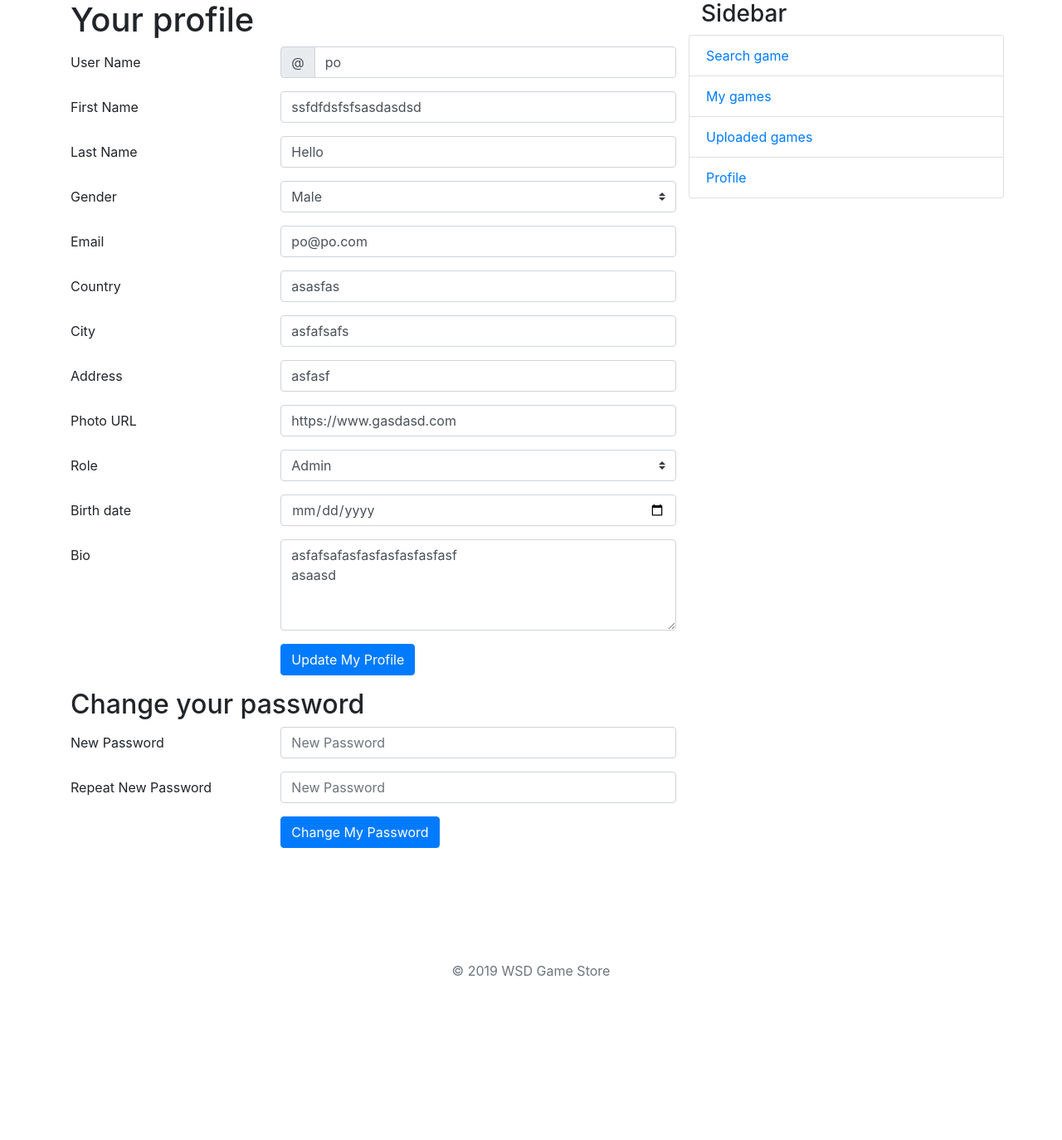
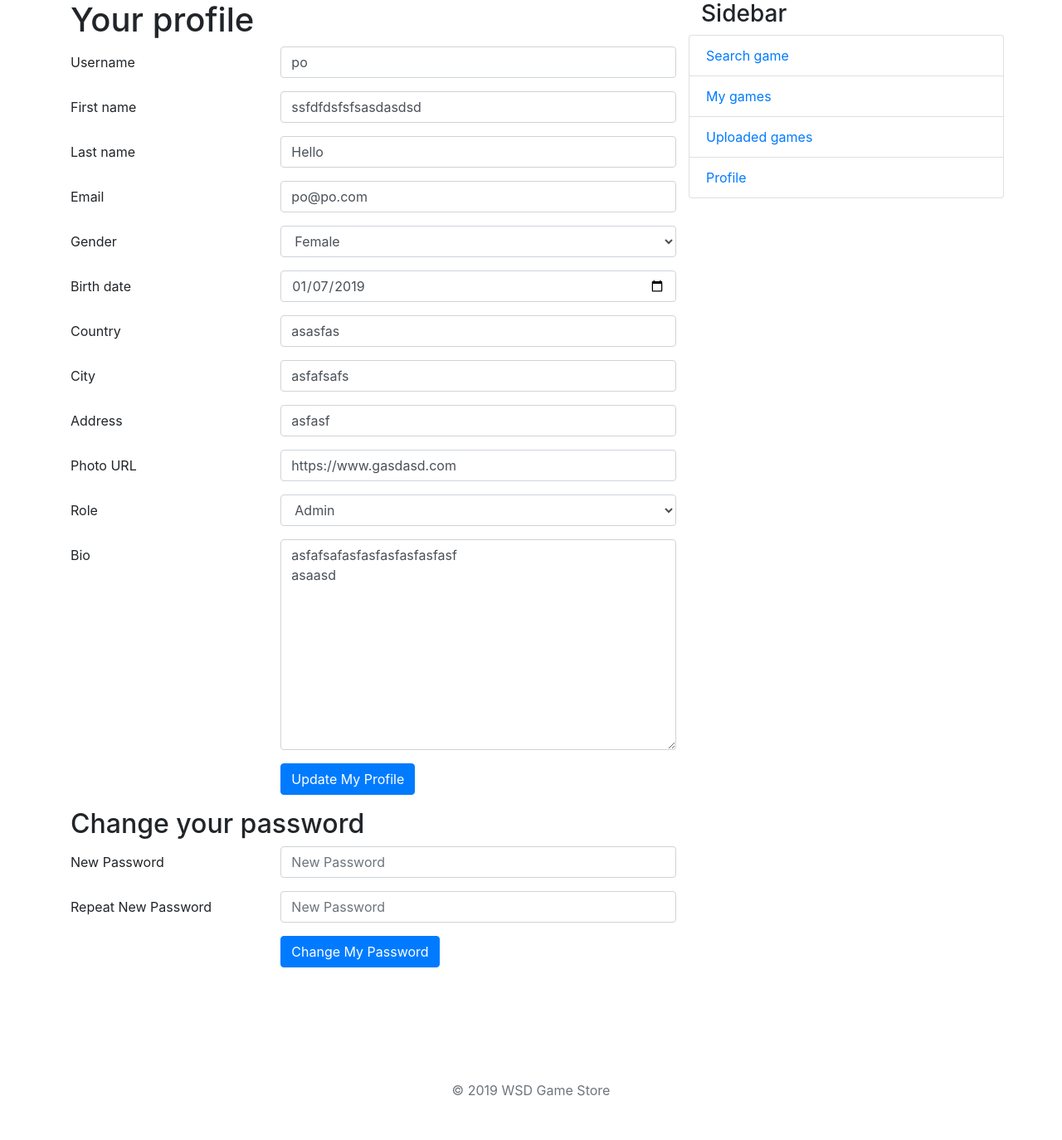
Before and after one commit to sashatoday/Online_Gamestore, a Django app: page /profile/ in a window 1280 px wide. Shown: the part 192-1566 px from the top of the page at 83% size. Before the commit the page ends 1369 px from the top, so only its background shows below. Run offline with Django 3.2, Linux system fonts and the light colour scheme; a user stored in the database is signed in; data comes from the database, SQL or seed files in the repository; both versions use the stored data as it was after the commit; some libraries are stand-ins or nearby versions.

Commit message:
Added functionality to Profile View

```diff
--- a/app/gamestore/forms.py
+++ b/app/gamestore/forms.py
@@ -7,10 +7,31 @@ from datetime import date
 
 class UserForm(UserCreationForm):
     birthDate = forms.DateField(help_text='Required. Format: MM/DD/YYYY')
+    MALE = 'M'
+    FEMALE = 'F'
+    UNKNOWN = 'U'
+    GENDER_CHOICES = (
+        (MALE, 'Male'),
+        (FEMALE, 'Female'),
+        (UNKNOWN, 'Unknown'),
+    )
+    gender = forms.ChoiceField(
+        choices=GENDER_CHOICES,
+        required=True,
+    )
 
     class Meta:
         model = User
-        fields = ('first_name', 'last_name', 'username', 'email', 'birthDate',  'password1', 'password2',)
+        fields = (
+            'first_name',
+            'last_name',
+            'username',
+            'email',
+            'birthDate',
+            'gender',
+            'password1',
+            'password2',
+        )
 
     def clean_first_name(self):
         return self.cleaned_data['first_name']
@@ -21,6 +42,9 @@ class UserForm(UserCreationForm):
     def clean_email(self):
         email = self.check_email_uniqueness()
         return email
+
+    def clean_gender(self):
+        return self.cleaned_data['gender']
 
     def check_email_uniqueness(self):
         email = self.cleaned_data['email']
@@ -81,18 +105,150 @@ class GameForm(ModelForm):
             raise forms.ValidationError("Please, enter age limit greater than 3")
         return age_limit
 
-class UserUpdateForm(UserChangeForm):
-    birthDate = forms.DateField(help_text='Required. Format: MM/DD/YYYY')
-    gender = forms.CharField()
+class UserUpdateForm(forms.ModelForm):
+    username = forms.CharField(
+        required=True,
+        widget=forms.TextInput(
+            attrs= {
+                'class' : 'form-control here'
+            }
+    ))
+    first_name = forms.CharField(
+        required=True,
+        widget=forms.TextInput(
+            attrs= {
+                'class' : 'form-control here'
+            }
+    ))
+    last_name = forms.CharField(
+        required=True,
+        widget=forms.TextInput(
+            attrs= {
+                'class' : 'form-control here'
+            }
+    ))
+    email = forms.CharField(
+        required=True,
+        widget=forms.TextInput(
+            attrs= {
+                'class' : 'form-control here'
+            }
+    ))
 
     class Meta:
         model = User
         fields = (
+            'username',
             'first_name',
             'last_name',
-            'username',
             'email',
+        )
+
+
+class UserProfileUpdateForm(forms.ModelForm):
+    MALE = 'M'
+    FEMALE = 'F'
+    UNKNOWN = 'U'
+    ADMIN = 'A'
+    DEVELOPER = 'D'
+    PLAYER = 'P'
+    GENDER_CHOICES = (
+        (MALE, 'Male'),
+        (FEMALE, 'Female'),
+        (UNKNOWN, 'Unknown'),
+    )
+    ROLE_CHOICES = (
+        (ADMIN, 'Admin'),
+        (DEVELOPER, 'Developer'),
+        (PLAYER, 'Player'),
+    )
+    gender = forms.ChoiceField(
+        choices=GENDER_CHOICES,
+        label='Gender',
+        required=False,
+        widget=forms.Select(
+            attrs= {
+                'class' : 'form-control here'
+            }
+        )
+    )
+    country = forms.CharField(
+        label='Country',
+        required=False,
+        widget=forms.TextInput(
+            attrs= {
+                'class' : 'form-control here'
+            }
+        )
+    )
+    city = forms.CharField(
+        label='City',
+        required=False,
+        widget=forms.TextInput(
+            attrs= {
+                'class' : 'form-control here'
+            }
+        )
+    )
+    address = forms.CharField(
+        label='Address',
+        required=False,
+        widget=forms.TextInput(
+            attrs= {
+                'class' : 'form-control here'
+            }
+        )
+    )
+    photoUrl = forms.URLField(
+        label='Photo URL',
+        initial='http://',
+        required=False,
+        widget=forms.URLInput(
+            attrs= {
+                'class' : 'form-control here'
+            }
+        )
+    )
+    role = forms.ChoiceField(
+        choices=ROLE_CHOICES,
+        label='Role',
+        required=True,
+        widget=forms.Select(
+            attrs= {
+                'class' : 'form-control here'
+            }
+        )
+    )
+    birthDate = forms.DateField(
+        help_text='Required. Format: MM/DD/YYYY',
+        label='Birth date',
+        required=False,
+        widget=forms.DateInput(
+            attrs= {
+                'type'  : 'date',
+                'class' : 'form-control here'
+            }
+        )
+    )
+    bio = forms.CharField(
+        label='Bio',
+        required=False,
+        widget=forms.Textarea(
+            attrs= {
+                'class' : 'form-control here'
+            }
+        )
+    )
+
+    class Meta:
+        model = User
+        fields = (
+            'gender',
             'birthDate',
-            'gender',
-            'password'
+            'country',
+            'city',
+            'address',
+            'photoUrl',
+            'role',
+            'bio',
         )
--- a/app/gamestore/templates/account/profile.html
+++ b/app/gamestore/templates/account/profile.html
@@ -6,104 +6,35 @@
 
 <h1>Your profile</h1>
 <form action="" method="post">{% csrf_token %}
+    {% if profileform.errors %}
+    <div class="errors">
+        <b><span style="color:red">Errors:</span></b>
+    {{ form.errors }}
+        <b><span style="color:red">Please, try again!</span></b>
+    </div>
+    {% endif %}
+    {% for field in userform %}
     <div class="form-group row">
-        <label for="username" class="col-4 col-form-label">User Name</label>
-        <div class="col-8">
-            <div class="input-group">
-                <div class="input-group-prepend">
-                    <span class="input-group-text">@</span>
-                </div>
-                <input type="text" required class="form-control" id="username" placeholder="Enter username" value="{{user.get_username}}"
-                    name="username">
+            <label for="id_{{ field.name }}" class="col-4 col-form-label">{{ field.label }}</label>
+            <div class="col-8">
+                {{ field }}
             </div>
-        </div>
     </div>
+    {% endfor %}
+    {% for field in profileform %}
     <div class="form-group row">
-        <label for="first_name" class="col-4 col-form-label">First Name</label>
-        <div class="col-8">
-            <input id="first_name" name="first_name" placeholder="Enter your first name" value="{{user.first_name}}" class="form-control here"
-                type="text">
-        </div>
+            <label for="id_{{ field.name }}" class="col-4 col-form-label">{{ field.label }}</label>
+            <div class="col-8">
+                {{ field }}
+            </div>
     </div>
-    <div class="form-group row">
-        <label for="last_name" class="col-4 col-form-label">Last Name</label>
-        <div class="col-8">
-            <input id="last_name" name="last_name" placeholder="Enter your last name" value="{{user.last_name}}" class="form-control here"
-                type="text">
-        </div>
-    </div>
-    <div class="form-group row">
-        <label for="gender" class="col-4 col-form-label">Gender</label>
-        <div class="col-8">
-            <select id="gender" name="gender" class="custom-select">
-                <option value="M">Male</option>
-                <option value="F">Female</option>
-                <option value="U">Unknown</option>
-            </select>
-        </div>
-    </div>
-    <div class="form-group row">
-        <label for="email" class="col-4 col-form-label">Email</label>
-        <div class="col-8">
-            <input id="email" name="email" placeholder="Enter your email" value="{{user.email}}" class="form-control here"
-                required type="text">
-        </div>
-    </div>
-    <div class="form-group row">
-        <label for="country" class="col-4 col-form-label">Country</label>
-        <div class="col-8">
-            <input id="country" name="country" value="{{user.userprofile.get_country}}" placeholder="Enter your country"
-                class="form-control here" type="text">
-        </div>
-    </div>
-    <div class="form-group row">
-        <label for="city" class="col-4 col-form-label">City</label>
-        <div class="col-8">
-            <input id="city" name="city" value="{{user.userprofile.get_city}}" placeholder="Enter your city" class="form-control here"
-                type="text">
-        </div>
-    </div>
-    <div class="form-group row">
-        <label for="address" class="col-4 col-form-label">Address</label>
-        <div class="col-8">
-            <input id="address" name="address" value="{{user.userprofile.get_address}}" placeholder="Enter your address"
-                class="form-control here" type="text">
-        </div>
-    </div>
-    <div class="form-group row">
-        <label for="photourl" class="col-4 col-form-label">Photo URL</label>
-        <div class="col-8">
-            <input id="photourl" name="photourl" value="{{user.userprofile.get_photo_url}}" placeholder="Enter your photo URL"
-                class="form-control here" type="text">
-        </div>
-    </div>
-    <div class="form-group row">
-        <label for="role" class="col-4 col-form-label">Role</label>
-        <div class="col-8">
-            <select id="role" name="role" class="custom-select">
-                <option value="A">Admin</option>
-                <option value="D">Developer</option>
-                <option value="P">Player</option>
-            </select>
-        </div>
-    </div>
-    <div class="form-group row">
-        <label for="birthDate" class="col-4 col-form-label">Birth date</label>
-        <div class="col-8">
-            <input type="date" class="form-control" id="birthDate" name="birthDate" min="1889-01-01" max="2014-12-31">
-        </div>
-    </div>
-    <div class="form-group row">
-        <label for="bio" class="col-4 col-form-label">Bio</label>
-        <div class="col-8">
-            <textarea id="bio" placeholder="Enter your bio here" name="bio" cols="40" rows="4" class="form-control">{{user.userprofile.get_bio}}</textarea>
-        </div>
-    </div>
+    {% endfor %}
     <div class="form-group row">
         <div class="offset-4 col-8">
             <button name="submit" type="submit" class="btn btn-primary">Update My Profile</button>
         </div>
     </div>
+
 </form>
 <h2>Change your password</h2>
 <form action="" method="post">{% csrf_token %}
--- a/app/gamestore/views/account.py
+++ b/app/gamestore/views/account.py
@@ -1,6 +1,6 @@
 from django.shortcuts import render, redirect
 from gamestore.models import UserProfile
-from gamestore.forms import UserForm, UserUpdateForm
+from gamestore.forms import UserForm, UserUpdateForm, UserProfileUpdateForm
 from django.contrib.auth.models import User
 from django.contrib.auth import login as auth_login
 from django.contrib.auth import logout, authenticate
@@ -52,6 +52,7 @@ def signup(request):
                         userProfile = UserProfile(
                             user=user,
                             birthDate=form.clean_birthDate(),
+                            gender=form.clean_gender(),
                             age=form.clean_age()
                         )
                         userProfile.save()
@@ -73,15 +74,25 @@ def logout_user(request):
 @login_required(login_url='/login/')
 def profile(request):
     user = request.user
+    userprofile = user.userprofile
     if request.method == 'POST':
-        form = UserUpdateForm(request.POST, instance=user)
-        if form.is_valid():
-            form.save()
+        userform = UserUpdateForm(request.POST, instance=user)
+        profileform = UserProfileUpdateForm(request.POST, instance=userprofile)
+        if userform.is_valid() and profileform.is_valid():
+            userform.save()
+            profileform.save()
             return redirect('profile')
         else:
-            args = {'form' : form, 'errors' : form.errors}
+            args = {
+                'userform' : userform,
+                'profileform' : profileform
+            }
             return render(request, 'account/profile.html', args)
     else:
-        form = UserUpdateForm(instance=user)
-        args = {'form' : form}
+        userform = UserUpdateForm(instance=user)
+        profileform = UserProfileUpdateForm(instance=user.userprofile)
+        args = {
+            'userform' : userform,
+            'profileform' : profileform
+        }
         return render(request, 'account/profile.html', args)
```
Also changed, not shown: app/gamestore/templates/account/signup.html (+4 -4 lines), app/db.sqlite3.
